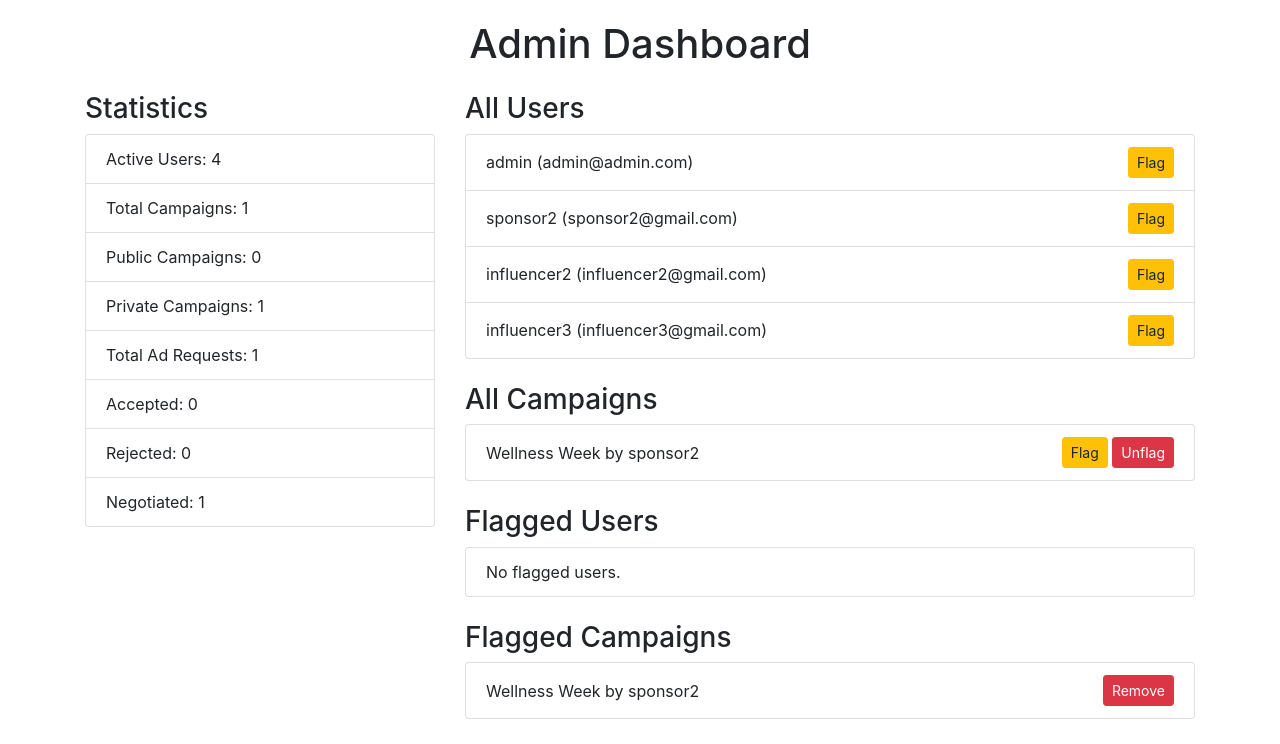
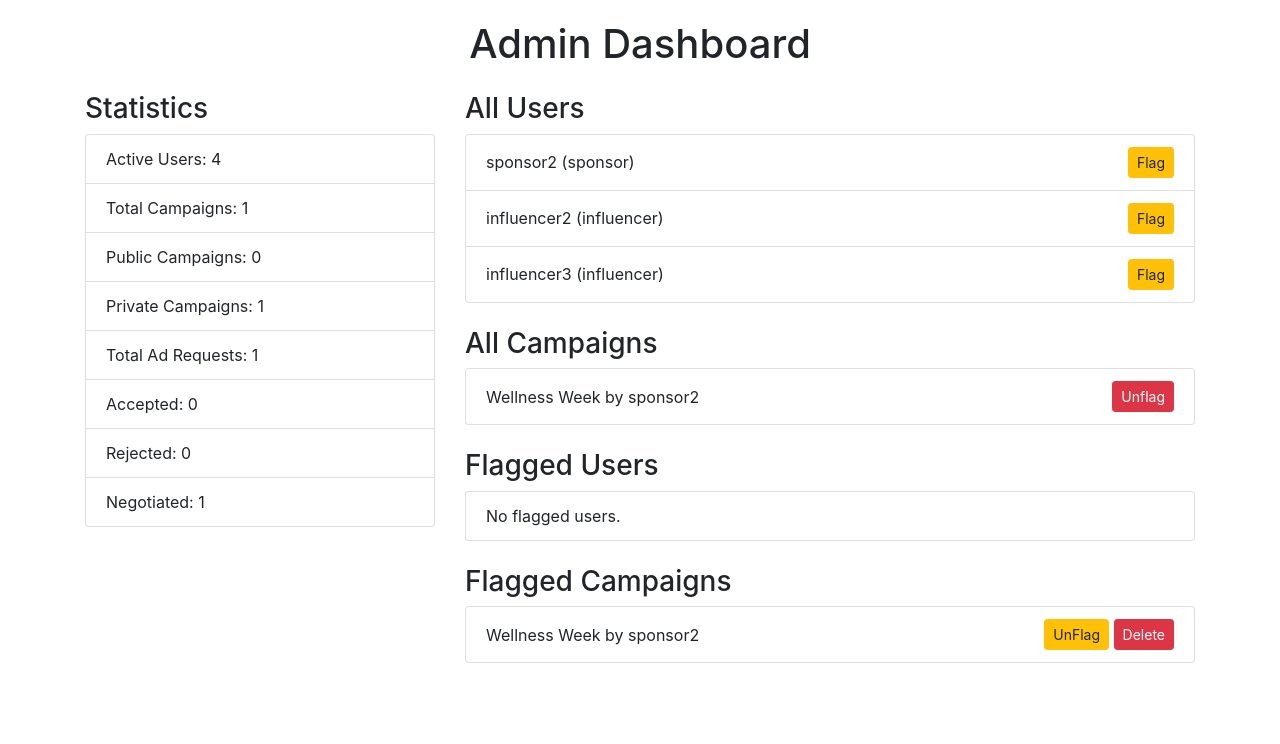
Before and after one commit to prajjwalyd/SponsorLink, a Flask app: page /admin_dashboard in a window 1280 px wide. Shown: the part 56-800 px from the top of the page. Run offline with Flask 3, Linux system fonts and the light colour scheme; some libraries are stand-ins or nearby versions.

Commit message:
update admin dashboard

```diff
--- a/app.py
+++ b/app.py
@@ -15,7 +15,7 @@ db = SQLAlchemy(app)
 migrate = Migrate(app, db)
 login_manager = LoginManager(app)
 login_manager.login_view = 'login'
-# Define User model
+
 class User(UserMixin, db.Model):
     id = db.Column(db.Integer, primary_key=True)
     username = db.Column(db.String(50), unique=True, nullable=False)
@@ -24,8 +24,8 @@ class User(UserMixin, db.Model):
     role = db.Column(db.String(20), nullable=False)  # 'admin', 'sponsor', 'influencer'
     flagged = db.Column(db.Boolean, default=False)  # Flag for inappropriate users
 
-    campaigns = db.relationship('Campaign', backref='owner', lazy=True)
-    ad_requests = db.relationship('AdRequest', backref='influencer', lazy=True)
+    campaigns = db.relationship('Campaign', backref='owner', lazy=True, cascade='all, delete-orphan')
+    ad_requests = db.relationship('AdRequest', backref='influencer', lazy=True, cascade='all, delete-orphan')
 
     # Sponsor fields
     company_name = db.Column(db.String(100))
@@ -34,13 +34,13 @@ class User(UserMixin, db.Model):
     # Influencer fields
     category = db.Column(db.String(100)) # Health, Gaming, etc.
     niche = db.Column(db.String(100))
-    # reach = db.Column(db.Integer)
     followers = db.Column(db.Integer)
     platform = db.Column(db.String(10))
+
     def __repr__(self):
         return f'<User {self.username}>'
 
-# Define Campaign model
+# Campaign model
 class Campaign(db.Model):
     id = db.Column(db.Integer, primary_key=True)
     name = db.Column(db.String(100), nullable=False)
@@ -49,24 +49,25 @@ class Campaign(db.Model):
     end_date = db.Column(db.DateTime)
     niche = db.Column(db.String(100))
     budget = db.Column(db.Float, nullable=False)
-    owner_id = db.Column(db.Integer, db.ForeignKey('user.id'), nullable=False)
+    owner_id = db.Column(db.Integer, db.ForeignKey('user.id', ondelete='CASCADE'), nullable=False)
     visibility = db.Column(db.String(10))  # 'public' or 'private'
     flagged = db.Column(db.Boolean, default=False)
-    ad_requests = db.relationship('AdRequest', backref='campaign', lazy=True)
+    ad_requests = db.relationship('AdRequest', backref='campaign', lazy=True, cascade='all, delete-orphan')
 
     def __repr__(self):
         return f'<Campaign {self.name}>'
 
-# Define AdRequest model
+# AdRequest model
 class AdRequest(db.Model):
     id = db.Column(db.Integer, primary_key=True)
-    campaign_id = db.Column(db.Integer, db.ForeignKey('campaign.id'), nullable=False)
-    influencer_id = db.Column(db.Integer, db.ForeignKey('user.id'), nullable=False)
+    campaign_id = db.Column(db.Integer, db.ForeignKey('campaign.id', ondelete='CASCADE'), nullable=False)
+    influencer_id = db.Column(db.Integer, db.ForeignKey('user.id', ondelete='CASCADE'), nullable=False)
     messages = db.Column(db.Text)
     requirements = db.Column(db.Text)
     payment_amount = db.Column(db.Integer)
     negotiation_comment = db.Column(db.Text, nullable=True)
     status = db.Column(db.String(20), nullable=False, default='Requested')
+    flagged = db.Column(db.Boolean, default=False)
 
     def __repr__(self):
         return f'<AdRequest {self.id}>'
@@ -223,8 +224,10 @@ def logout():
 def admin_dashboard():
     users = User.query.all()
     campaigns = Campaign.query.all()
+    ad_requests = AdRequest.query.all()
     flagged_users = User.query.filter_by(flagged=True).all()
     flagged_campaigns = Campaign.query.filter_by(flagged=True).all()
+    flagged_ad_requests = AdRequest.query.filter_by(flagged=True).all()
 
     statistics = {
         'active_users': User.query.count(),  # Fixed to show total users
@@ -241,8 +244,10 @@ def admin_dashboard():
         'admin_dashboard.html',
         users=users,
         campaigns=campaigns,
+        ad_requests=ad_requests,
         flagged_users=flagged_users,
         flagged_campaigns=flagged_campaigns,
+        flagged_ad_requests=flagged_ad_requests,
         **statistics
     )
 
@@ -475,6 +480,51 @@ def remove_flag_campaign(campaign_id):
     db.session.commit()
     return redirect(url_for('admin_dashboard'))
 
+@app.route('/delete_flagged_campaign/<int:campaign_id>', methods=['POST'])
+@login_required
+def delete_flagged_campaign(campaign_id):
+    campaign = Campaign.query.get(campaign_id)
+    if campaign:
+        db.session.delete(campaign)
+        db.session.commit()
+    return redirect(url_for('admin_dashboard'))
+
+@app.route('/delete_flagged_user/<int:user_id>', methods=['POST'])
+@login_required
+def delete_flagged_user(user_id):
+    user = User.query.get(user_id)
+    if user:
+        db.session.delete(user)
+        db.session.commit()
+    return redirect(url_for('admin_dashboard'))
+
+
+@app.route('/flag_ad_request/<int:ad_request_id>', methods=['POST'])
+@login_required
+def flag_ad_request(ad_request_id):
+    ad_request = AdRequest.query.get(ad_request_id)
+    if ad_request:
+        ad_request.flagged = True
+        db.session.commit()
+    return redirect(url_for('admin_dashboard'))
+
+@app.route('/remove_flag_ad_request/<int:ad_request_id>', methods=['POST'])
+@login_required
+def remove_flag_ad_request(ad_request_id):
+    ad_request = AdRequest.query.get(ad_request_id)
+    if ad_request:
+        ad_request.flagged = False
+        db.session.commit()
+    return redirect(url_for('admin_dashboard'))
+
+@app.route('/delete_flagged_ad_request/<int:ad_request_id>', methods=['POST'])
+@login_required
+def delete_flagged_ad_request(ad_request_id):
+    ad_request = AdRequest.query.get(ad_request_id)
+    if ad_request:
+        db.session.delete(ad_request)
+        db.session.commit()
+    return redirect(url_for('admin_dashboard'))
 
 
 
--- a/templates/admin_dashboard.html
+++ b/templates/admin_dashboard.html
@@ -22,12 +22,15 @@
         <h3>All Users</h3>
         <ul class="list-group mb-4">
             {% for user in users %}
+            {% if user.role!='admin' %}
             <li class="list-group-item d-flex justify-content-between align-items-center">
-                {{ user.username }} ({{ user.email if user.email else '' }})
+                {{ user.username }} ({{ user.role}})
                 <div>
+                    {% if user.flagged!=1 %}
                     <form method="POST" action="{{ url_for('flag_user', user_id=user.id) }}" class="d-inline">
                         <button type="submit" class="btn btn-warning btn-sm">Flag</button>
                     </form>
+                    {% endif %}
                     {% if user.flagged %}
                     <form method="POST" action="{{ url_for('remove_flag_user', user_id=user.id) }}" class="d-inline">
                         <button type="submit" class="btn btn-danger btn-sm">Unflag</button>
@@ -35,6 +38,7 @@
                     {% endif %}
                 </div>
             </li>
+            {% endif %}
             {% else %}
             <li class="list-group-item">No users found.</li>
             {% endfor %}
@@ -43,12 +47,15 @@
         <h3>All Campaigns</h3>
         <ul class="list-group mb-4">
             {% for campaign in campaigns %}
+
             <li class="list-group-item d-flex justify-content-between align-items-center">
                 {{ campaign.name }} by {{ campaign.owner.username }}
                 <div>
+                    {% if campaign.flagged!=1 %}
                     <form method="POST" action="{{ url_for('flag_campaign', campaign_id=campaign.id) }}" class="d-inline">
                         <button type="submit" class="btn btn-warning btn-sm">Flag</button>
                     </form>
+                    {% endif %}
                     {% if campaign.flagged %}
                     <form method="POST" action="{{ url_for('remove_flag_campaign', campaign_id=campaign.id) }}" class="d-inline">
                         <button type="submit" class="btn btn-danger btn-sm">Unflag</button>
@@ -65,10 +72,15 @@
         <ul class="list-group mb-4">
             {% for flagged_user in flagged_users %}
             <li class="list-group-item d-flex justify-content-between align-items-center">
-                {{ flagged_user.username }} ({{ flagged_user.email if flagged_user.email else '' }})
-                <form method="POST" action="{{ url_for('remove_flag_user', user_id=flagged_user.id) }}" class="d-inline">
-                    <button type="submit" class="btn btn-danger btn-sm">Remove</button>
-                </form>
+                {{ flagged_user.username }} ({{ flagged_user.role }})
+                <div>
+                    <form method="POST" action="{{ url_for('remove_flag_user', user_id=flagged_user.id) }}" class="d-inline">
+                        <button type="submit" class="btn btn-warning btn-sm">UnFlag</button>
+                    </form>
+                    <form method="POST" action="{{ url_for('delete_flagged_user', user_id=flagged_user.id) }}" class="d-inline">
+                        <button type="submit" class="btn btn-danger btn-sm">Delete</button>
+                    </form>
+                </div>
             </li>
             {% else %}
             <li class="list-group-item">No flagged users.</li>
@@ -80,9 +92,14 @@
             {% for flagged_campaign in flagged_campaigns %}
             <li class="list-group-item d-flex justify-content-between align-items-center">
                 {{ flagged_campaign.name }} by {{ flagged_campaign.owner.username }}
-                <form method="POST" action="{{ url_for('remove_flag_campaign', campaign_id=flagged_campaign.id) }}" class="d-inline">
-                    <button type="submit" class="btn btn-danger btn-sm">Remove</button>
-                </form>
+                <div>
+                    <form method="POST" action="{{ url_for('remove_flag_campaign', campaign_id=flagged_campaign.id) }}" class="d-inline">
+                        <button type="submit" class="btn btn-warning btn-sm">UnFlag</button>
+                    </form>
+                    <form method="POST" action="{{ url_for('delete_flagged_campaign', campaign_id=flagged_campaign.id) }}" class="d-inline">
+                        <button type="submit" class="btn btn-danger btn-sm">Delete</button>
+                    </form>
+                </div>
             </li>
             {% else %}
             <li class="list-group-item">No flagged campaigns.</li>
```
Also changed, not shown: instance/site.db.
